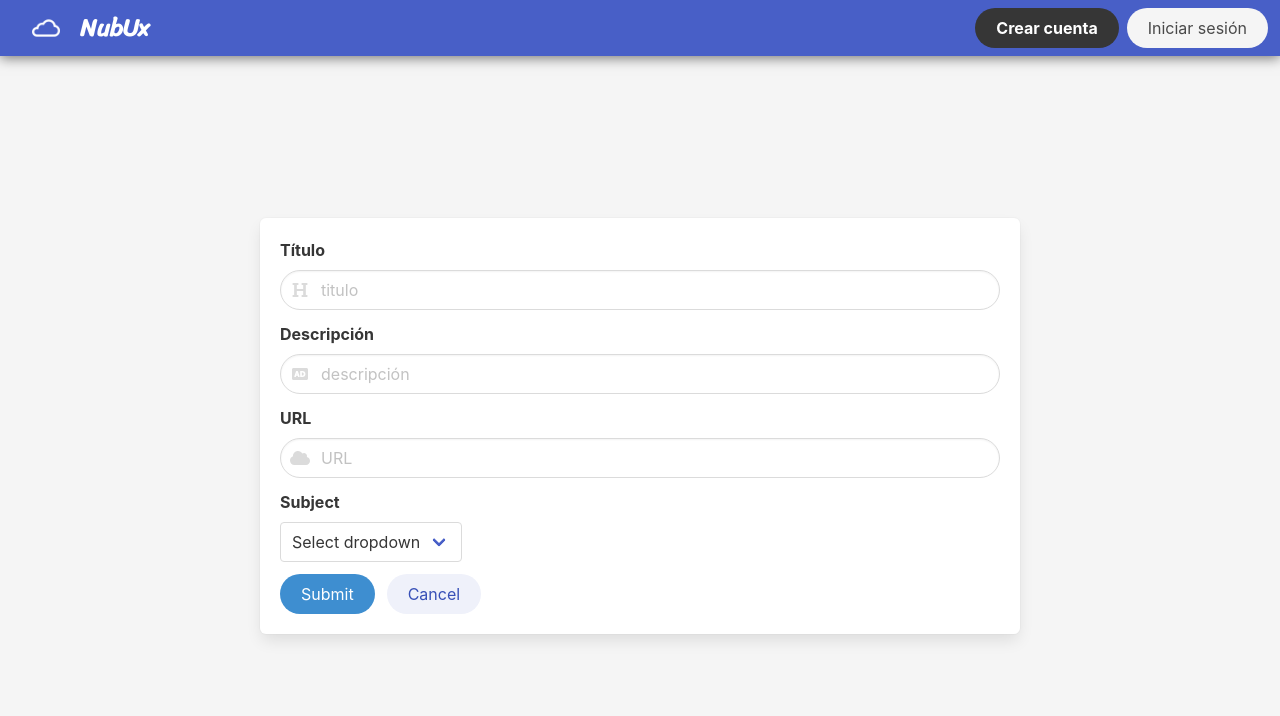
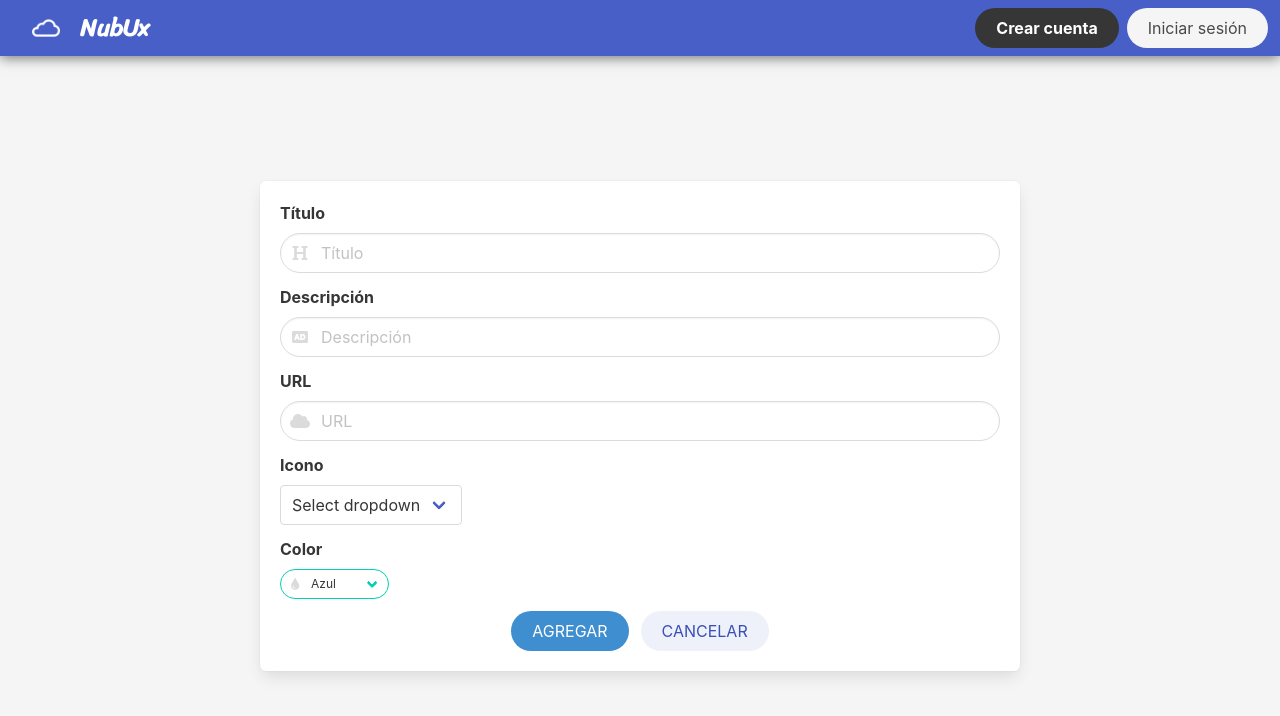
Before and after one commit to Lulzphantom/mvp-devf, a React (Create React App) app in the folder mvp-devf-backend/: page /linkform in a window 1280 px wide. Shown: the top 716 px of the page. Built offline with nearby package versions, Linux system fonts and the light colour scheme.

Commit message:
Terminando formulario

```diff
--- a/mvp-devf-backend/src/components/forms/LinkForm.js
+++ b/mvp-devf-backend/src/components/forms/LinkForm.js
@@ -1,4 +1,5 @@
 import React from 'react';
+import './linkForm.scss';
 
 
 export const LinkForm = () => {
@@ -8,7 +9,7 @@ export const LinkForm = () => {
       <div className="field">
         <label for="" className="label">Título</label>
         <div className="control has-icons-left">
-                        <input type="text" placeholder="titulo" className="input is-rounded" required/>
+          <input type="text" placeholder="Título" className="input is-rounded" required />
           <span className="icon is-small is-left">
             <i class="fas fa-heading"></i>
           </span>
@@ -17,7 +18,7 @@ export const LinkForm = () => {
       <div className="field">
         <label for="" className="label">Descripción</label>
         <div className="control has-icons-left">
-                        <input type="text" placeholder="descripción" className="input is-rounded" required/>
+          <input type="text" placeholder="Descripción" className="input is-rounded" required />
           <span className="icon is-small is-left">
             <i class="fas fa-audio-description"></i>
           </span>
@@ -26,16 +27,16 @@ export const LinkForm = () => {
       <div className="field">
         <label for="" className="label">URL</label>
         <div className="control has-icons-left">
-                        <input type="text" placeholder="URL" className="input is-rounded" required/>
+          <input type="text" placeholder="URL" className="input is-rounded" required />
           <span className="icon is-small is-left">
             <i class="fas fa-cloud"></i>
           </span>
         </div>
       </div>
-            <div class="field">
-  <label class="label">Subject</label>
-  <div class="control">
-    <div class="select">
+      <div className="field">
+        <label className="label">Icono</label>
+        <div className="control">
+          <div className="select">
             <select>
               <option>Select dropdown</option>
               <option>With options</option>
@@ -43,12 +44,30 @@ export const LinkForm = () => {
           </div>
         </div>
       </div>
-<div className="field is-grouped">
+      <div className="field">
+        <label className="label">Color</label>
+        <div className="control has-icons-left  ">
+          <div className="select  is-primary is-rounded is-small" onfocus='this.size=10;' onblur='this.size=0;'
+            onchange='this.size=1; this.blur();'>
+            <select>
+              <option value="info" className="has-background-info">Azul</option>
+              <option value="success" className="has-background-success">Verde</option>
+              <option value="waring"className="has-background-warning">Amarillo</option>
+              <option value="danger" className="has-background-danger">rojo</option>
+            </select>
+          </div>
+          <span className="icon is-small is-left">
+            <i className="fas fa-tint"></i>
+          </span>
+        </div>
+      </div>
+
+      <div className="field is-grouped flex">
         <div className="control">
-    <button className="button is-info is-rounded">Submit</button>
+          <button className="button is-info is-rounded">AGREGAR</button>
         </div>
         <div className="control">
-    <button className="button is-link is-light is-rounded">Cancel</button>
+          <button className="button is-link is-light is-rounded">CANCELAR</button>
         </div>
       </div>
 
--- /dev/null
+++ b/mvp-devf-backend/src/components/forms/linkForm.scss
@@ -0,0 +1,7 @@
+ .flex{
+     justify-content: center !important,
+ }
+
+option:hover {
+    background-color:yellow !important;
+}
```
Lines whose indentation alone changed are shown as unchanged.
